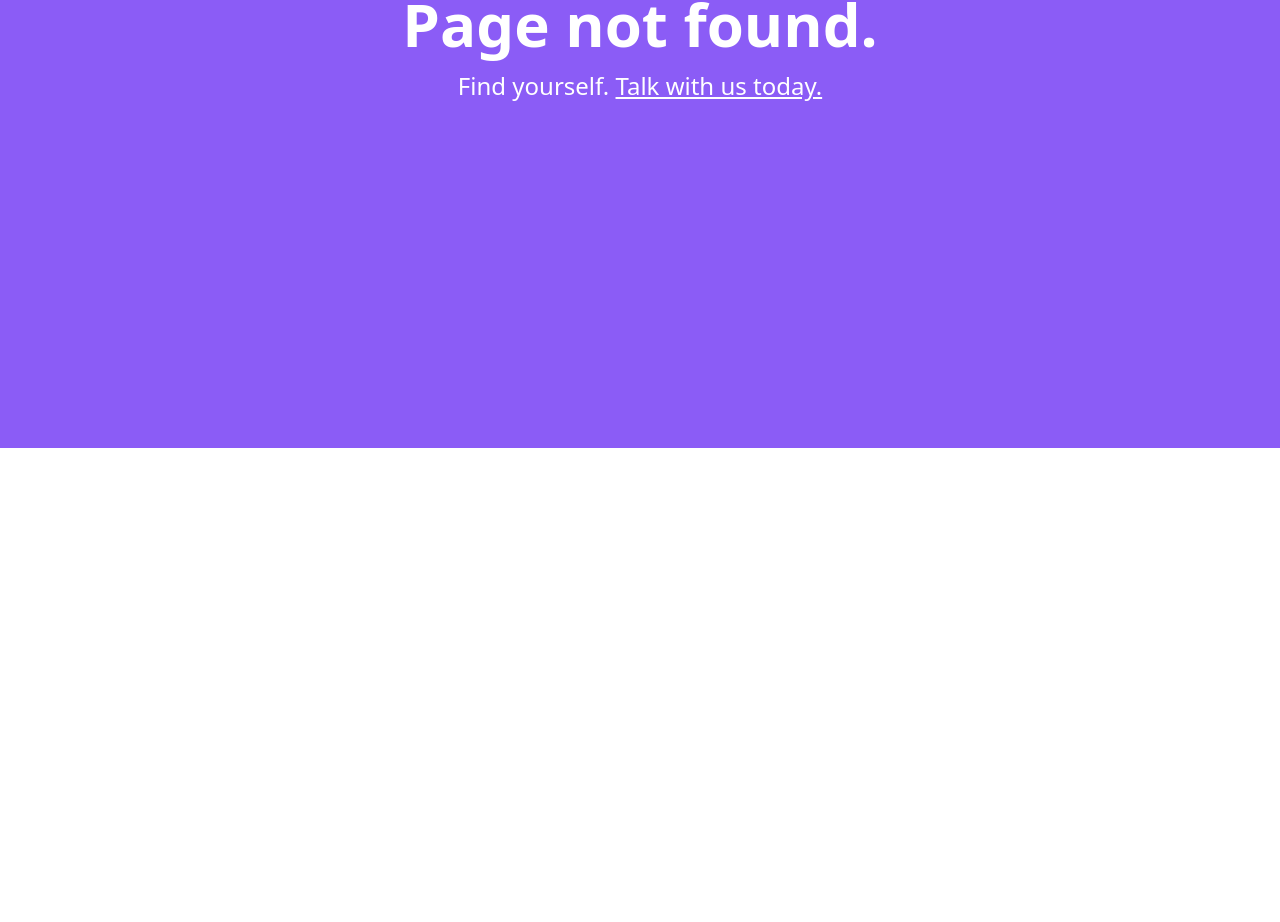
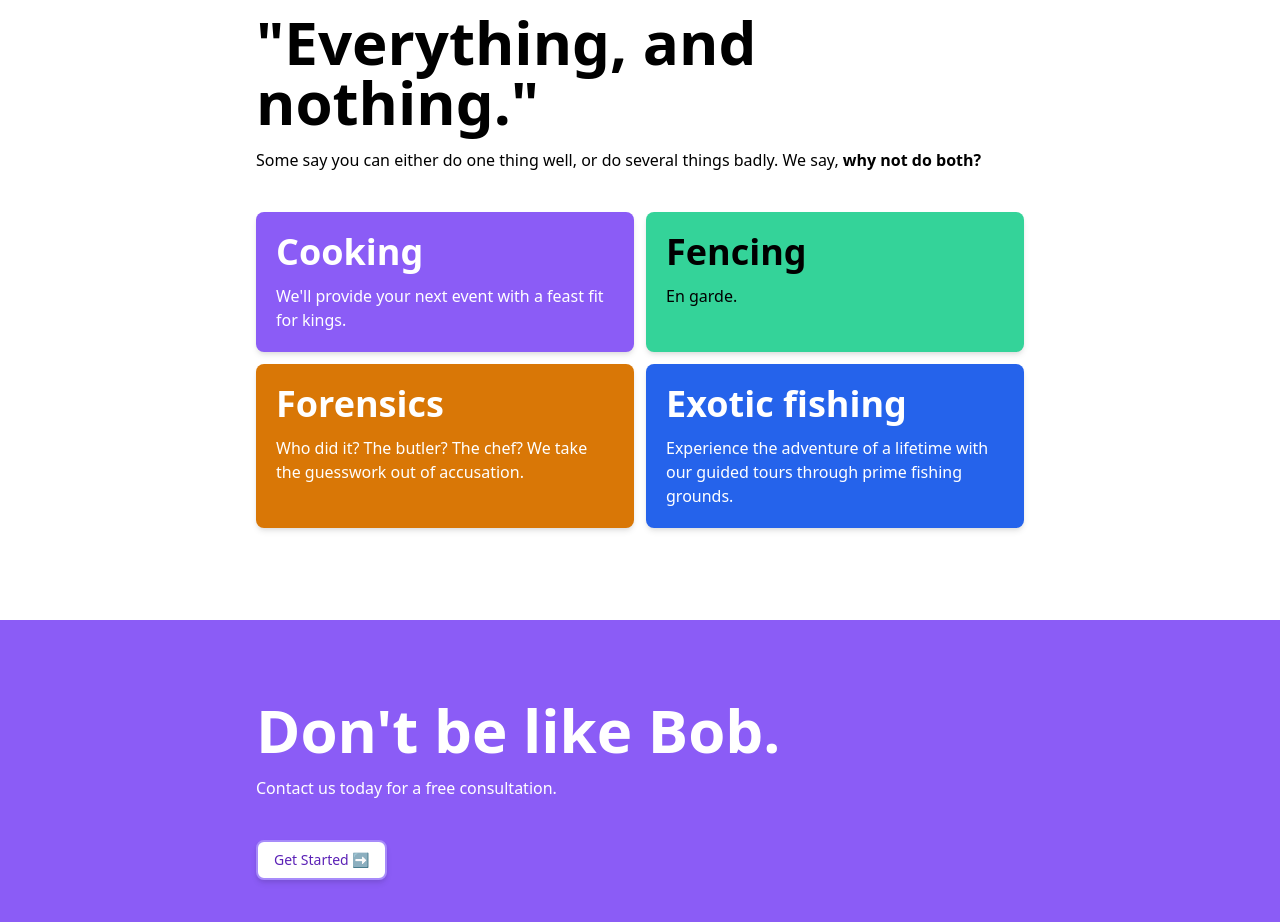
Before and after one commit to cjdenio/gadzooks, a React (Vite) app: page /services in a window 1280 px wide. Before the commit this address had no page. Shown: the part 352-1274 px from the top of the page. Before the commit the page ends 800 px from the top, so only its background shows below. Built offline with nearby package versions, Linux system fonts and the light colour scheme.

Commit message:
services page

```diff
--- a/src/App.tsx
+++ b/src/App.tsx
@@ -4,6 +4,7 @@ import Header from "./components/Header";
 import IndexPage from "./pages";
 import StoryPage from "./pages/story";
 import ContactPage from "./pages/contact";
+import ServicesPage from "./pages/services";
 
 export default function App() {
   const [pathname] = useLocation();
@@ -20,8 +21,10 @@ export default function App() {
         <Route path="/" component={IndexPage} />
         <Route path="/story" component={StoryPage} />
         <Route path="/contact" component={ContactPage} />
+        <Route path="/services" component={ServicesPage} />
         <Route>
           <div className="h-screen bg-purple-500 flex flex-col items-center justify-center text-white">
+            <div className="w-4/5 text-center">
               <h1 className="text-6xl mb-4 font-bold">Page not found.</h1>
               <h2 className="text-2xl">
                 Find yourself.{" "}
@@ -30,6 +33,7 @@ export default function App() {
                 </Link>
               </h2>
             </div>
+          </div>
         </Route>
       </Switch>
     </>
--- a/src/pages/contact.tsx
+++ b/src/pages/contact.tsx
@@ -1,4 +1,4 @@
-import { Formik, isObject, validateYupSchema } from "formik";
+import { Formik } from "formik";
 import React from "react";
 
 export default function ContactPage() {
--- /dev/null
+++ b/src/pages/services.tsx
@@ -0,0 +1,64 @@
+import React from "react";
+import { Link } from "wouter";
+
+export default function ServicesPage() {
+  return (
+    <div>
+      <div className="bg-purple-500 text-center pb-20 pt-36 text-white">
+        <div className="w-4/5 text-center mx-auto">
+          <h1 className="text-6xl font-bold">What We Do</h1>
+        </div>
+      </div>
+
+      <div className="py-20">
+        <div className="w-4/5 max-w-3xl mx-auto">
+          <h1 className="text-6xl mb-4 font-bold">
+            "Everything, and nothing."
+          </h1>
+          <h2 className="mb-10">
+            Some say you can either do one thing well, or do several things
+            badly. We say, <b>why not do both?</b>
+          </h2>
+
+          <div className="flex gap-3 flex-wrap">
+            <div className="shadow-md flex-1 bg-purple-500 text-white p-5 rounded-lg min-w-200">
+              <h2 className="text-4xl font-bold mb-3">Cooking</h2>
+              We'll provide your next event with a feast fit for kings.
+            </div>
+
+            <div className="shadow-md flex-1 bg-green-400 text-black p-5 rounded-lg min-w-200">
+              <h2 className="text-4xl font-bold mb-3">Fencing</h2>
+              En garde.
+            </div>
+          </div>
+        </div>
+
+        <div className="w-4/5 max-w-3xl mx-auto my-3">
+          <div className="flex gap-3 flex-wrap">
+            <div className="shadow-md flex-1 bg-yellow-600 text-white p-5 rounded-lg min-w-200">
+              <h2 className="text-4xl font-bold mb-3">Forensics</h2>
+              Who did it? The butler? The chef? We take the guesswork out of
+              accusation.
+            </div>
+
+            <div className="shadow-md flex-1 bg-blue-600 text-white p-5 rounded-lg min-w-200">
+              <h2 className="text-4xl font-bold mb-3">Exotic fishing</h2>
+              Experience the adventure of a lifetime with our guided tours
+              through prime fishing grounds.
+            </div>
+          </div>
+        </div>
+      </div>
+
+      <div className="py-20 bg-purple-500 text-white">
+        <div className="w-4/5 max-w-3xl mx-auto">
+          <h1 className="text-6xl mb-4 font-bold">Don't be like Bob.</h1>
+          <h2 className="mb-10">Contact us today for a free consultation.</h2>
+          <Link href="/contact">
+            <button className="bg-white">Get Started ➡️</button>
+          </Link>
+        </div>
+      </div>
+    </div>
+  );
+}
```
Lines whose indentation alone changed are shown as unchanged.
